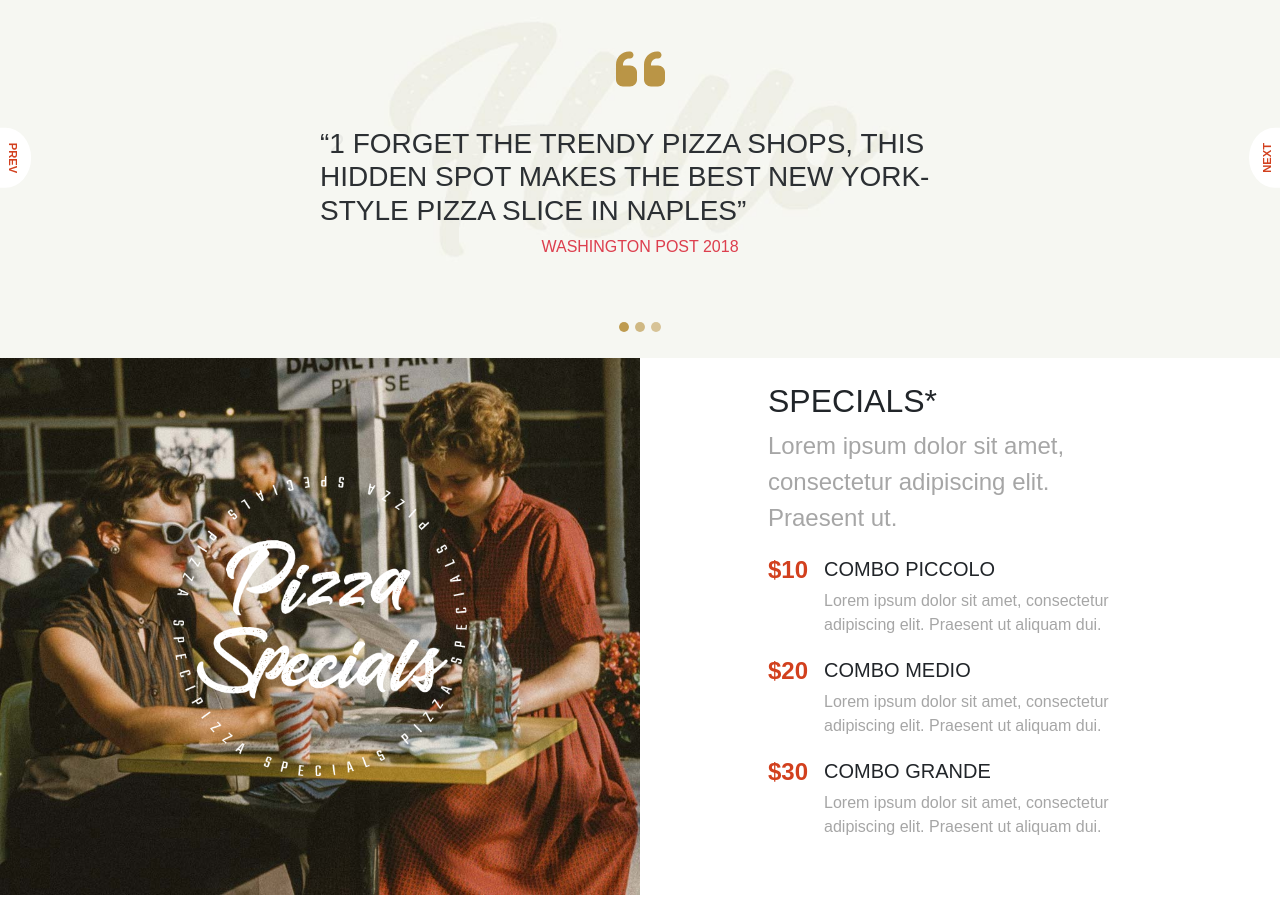
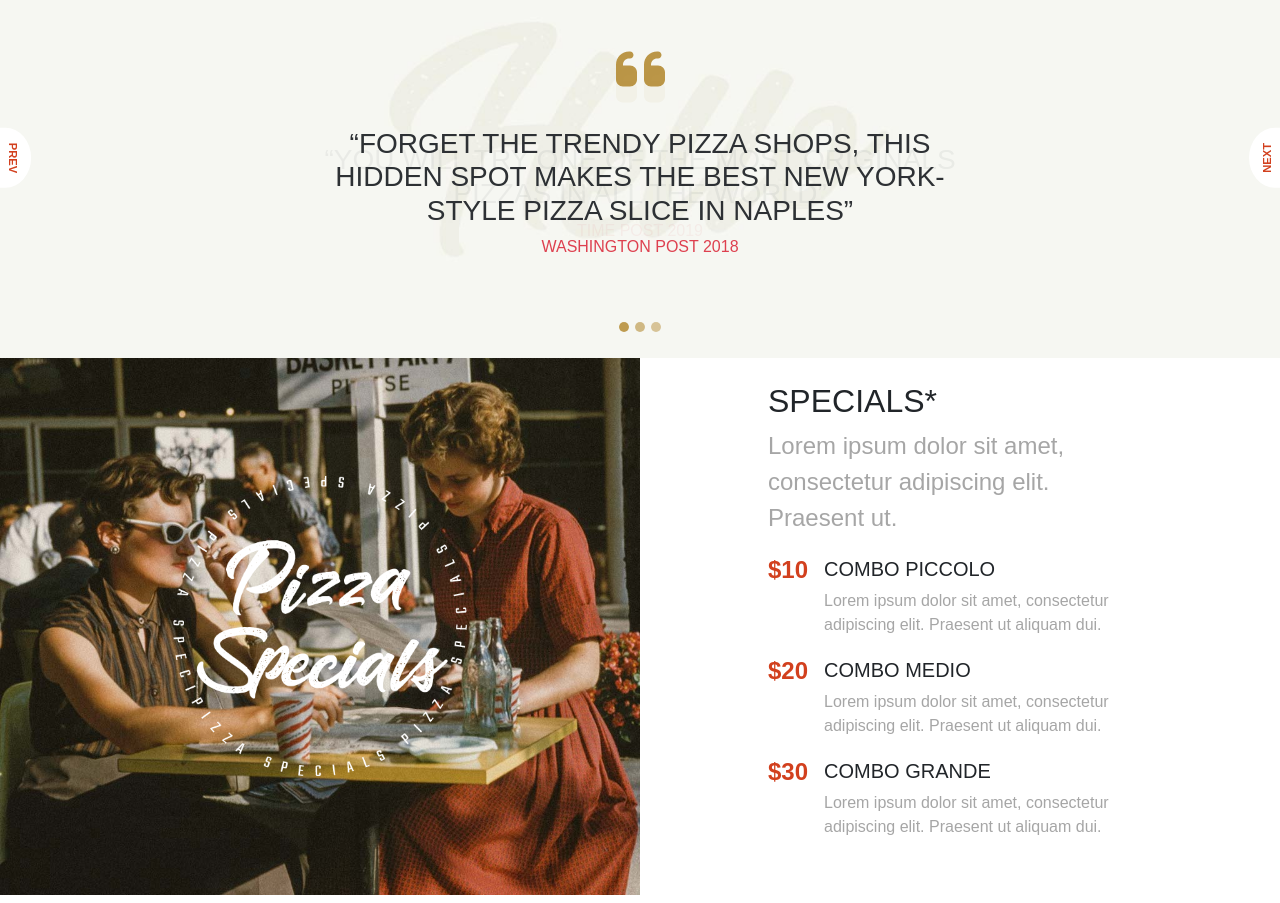
Before and after one commit to MatteoLucerni/proj-html-vuejs, a Vue app: page / in a window 1280 px wide. Shown: the part 900-1803 px from the top of the page. Built offline with nearby package versions, Linux system fonts and the light colour scheme.

Commit message:
new mainCarousel data and style of texts

```diff
--- a/src/App.vue
+++ b/src/App.vue
@@ -98,18 +98,18 @@ export default {
       mainCarouselImages: [
         {
           id: 4,
-          content: '“1 Forget the trendy pizza shops, This hidden spot makes the best New York-style pizza slice in naples”',
+          content: '“Forget the trendy pizza shops, This hidden spot makes the best New York-style pizza slice in naples”',
           subContent: 'Washington post 2018'
         },
         {
           id: 5,
-          content: '“2 Forget the trendy pizza shops, This hidden spot makes the best New York-style pizza slice in naples”',
-          subContent: 'Washington post 2018'
+          content: '“You will try one of the most originals pizzas in all the world”',
+          subContent: 'Time post 2019'
         },
         {
           id: 6,
-          content: '“3 Forget the trendy pizza shops, This hidden spot makes the best New York-style pizza slice in naples”',
-          subContent: 'Washington post 2018'
+          content: '“The quality is at the top of our interests, you will taste all the best ingedients from Italy ”',
+          subContent: 'News post 2020'
         },
       ],
       sectionsSplit: [
--- a/src/components/baseComps/BaseCarousel.vue
+++ b/src/components/baseComps/BaseCarousel.vue
@@ -106,6 +106,7 @@ button.carousel-control-next {
   h3,
   p {
     max-width: 50%;
+    text-align: center;
   }
 }
 </style>
```
